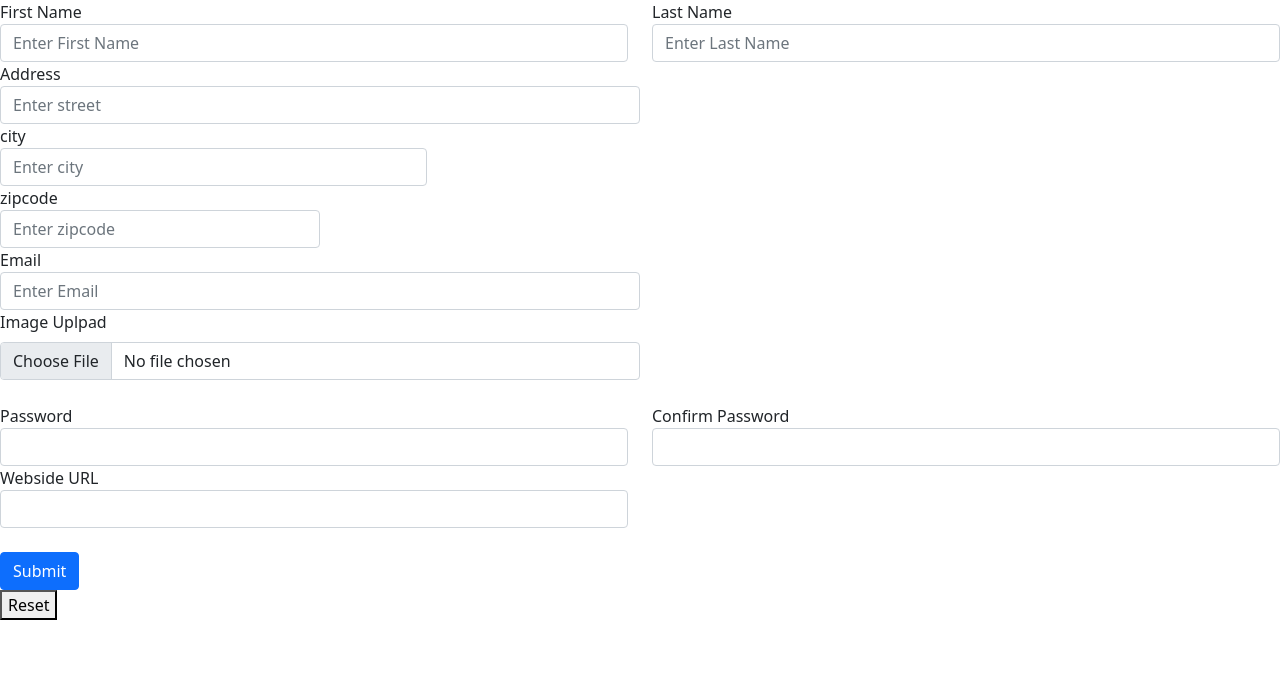
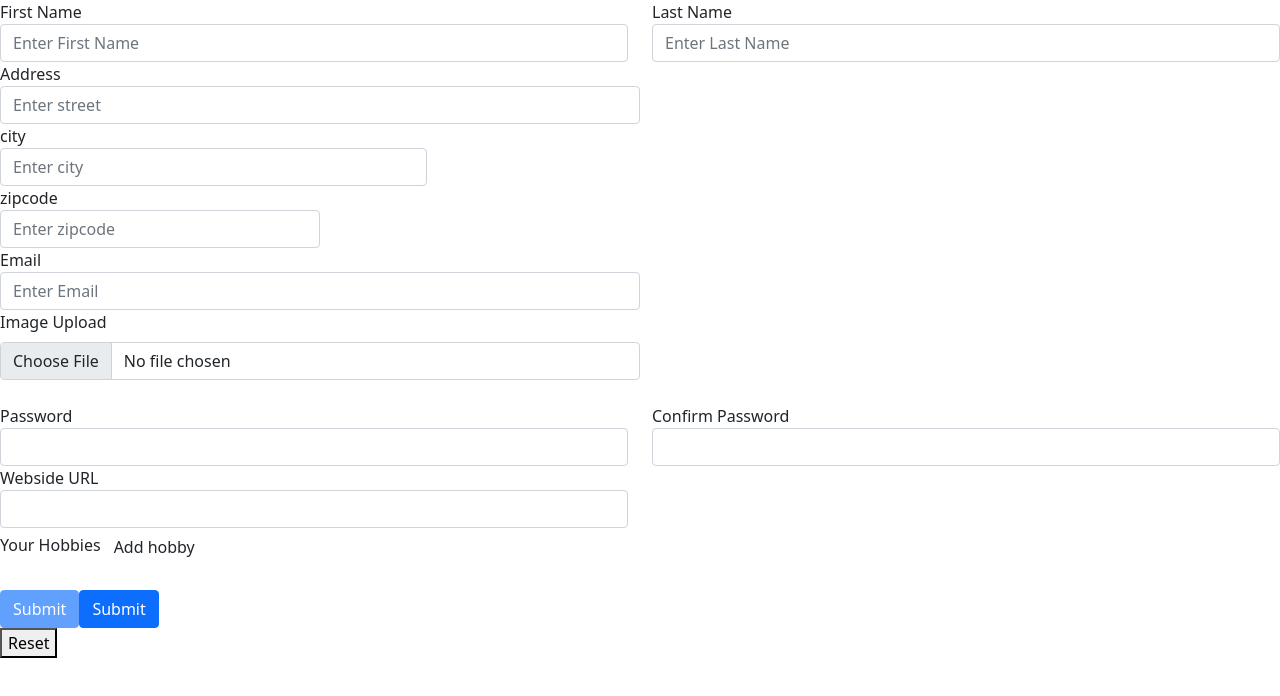
Before and after one commit to MukundDholariya2706/Angular-ReactiveForm, an Angular app: page / in a window 1280 px wide. Shown: the top 696 px of the page. Built offline with nearby package versions, Linux system fonts and the light colour scheme.

Commit message:
formarray validation

```diff
--- a/src/app/app.component.html
+++ b/src/app/app.component.html
@@ -1,5 +1,6 @@
 <div class="register-form">
   <form [formGroup]="registerform" (ngSubmit)="onSubmit()">
+    <!-- Name with simple validation -->
     <div class="row">
       <div class="col-md-6">
         <label>First Name</label>
@@ -26,6 +27,7 @@
           class="form-control"
           formControlName="lastname"
           placeholder="Enter Last Name"
+          [ngClass]="{ 'is-invalid': submitted && f['lastname'].errors }"
         />
         <div
           *ngIf="f['lastname'].touched && !f['lastname'].valid"
@@ -37,6 +39,8 @@
         </div>
       </div>
     </div>
+
+    <!-- address with nested formgroup with validation -->
     <div class="row">
       <div formGroupName="address">
         <div class="col-sm-6">
@@ -46,6 +50,7 @@
             class="form-control"
             formControlName="street"
             placeholder="Enter street"
+            [ngClass]="{ 'is-invalid': submitted && g['street'].errors }"
           />
           <div
             *ngIf="g['street'].touched && !g['street'].valid"
@@ -73,6 +78,7 @@
           </div>
         </div>
 
+        <!-- validation with inbulid validator -->
         <div class="col-sm-3">
           <label>zipcode</label>
           <input
@@ -106,14 +112,16 @@
       </div>
     </div>
 
+    <!-- file input validation -->
     <div class="col-md-6">
-      <label class="form-label">Image Uplpad</label>
+      <label class="form-label">Image Upload</label>
       <input
         (change)="onImagChangeFromFile($event)"
         type="file"
         accept="image/png"
         class="form-control"
         formControlName="imageInput"
+        [ngClass]="{ 'is-invalid': submitted && f['imageInput'].errors }"
       />
       <div *ngIf="submitted && f['imageInput'].errors">
         <div *ngIf="f['imageInput'].errors['required']">
@@ -123,6 +131,8 @@
     </div>
 
     <br />
+
+    <!-- Password and confirm password with match validator -->
     <div class="row">
       <div class="col-sm-6 form-group">
         <label>Password</label>
@@ -131,10 +141,11 @@
           formControlName="password"
           class="form-control"
         />
-        <div *ngIf="f['password'].touched && f['password'].invalid ">
-          <div *ngIf="f['password'].errors?.['required']">Password is required</div>
+        <div *ngIf="f['password'].touched && f['password'].invalid">
+          <div *ngIf="f['password'].errors?.['required']">
+            Password is required
+          </div>
         </div>
-
       </div>
       <div class="col-sm-6 form-group">
         <label>Confirm Password</label>
@@ -143,17 +154,24 @@
           formControlName="confirm_password"
           class="form-control"
         />
-        <div *ngIf="f['confirm_password'].touched && f['confirm_password'].invalid">
-          <div *ngIf="f['confirm_password'].errors?.['required']">Password is required</div>
-          <div *ngIf="f['confirm_password'].errors?.['confirmedValidator']">Password and confirm password must be match</div>
+        <div
+          *ngIf="f['confirm_password'].touched && f['confirm_password'].invalid"
+        >
+          <div *ngIf="f['confirm_password'].errors?.['required']">
+            Password is required
+          </div>
+          <div *ngIf="f['confirm_password'].errors?.['confirmedValidator']">
+            Password and confirm password must be match
+          </div>
         </div>
       </div>
     </div>
 
+    <!-- Webside URL validation -->
     <div class="row">
       <div class="col-sm-6">
         <label>Webside URL</label>
-        <input type="text"  formControlName="url" class="form-control">
+        <input type="text" formControlName="url" class="form-control" />
         <div *ngIf="f['url'].touched && !f['url'].valid" class="text-danger">
           <div *ngIf="f['url'].errors?.['required']">URL is required</div>
           <div *ngIf="f['url'].errors?.['pattern']">Please enter valid url</div>
@@ -161,10 +179,23 @@
       </div>
     </div>
 
-    <br>
+
+    <!-- Formarray validation -->
+    <div formArrayName="hobbies">
+      <label>Your Hobbies</label>
+      <button class="btn btn-default" type="button" (click)="onAddHobby()" >Add hobby</button>
+      <div class="form-group" *ngFor="let hobbyControl of controls; let i = index">
+        <input type="text" class="form-control" [formControlName]="i">
+        <div *ngIf="controls[i].touched && !controls[i].valid">
+          <div *ngIf="controls[i].errors?.['required']">required</div>
+        </div>
+      </div>
+    </div>
+
+    <br />
     <div>
-      <!-- <button class="btn btn-primary" [disabled]="registerform.invalid"> Submit </button> -->
-      <button class="btn btn-primary">Submit</button>
+      <button class="btn btn-primary" [disabled]="registerform.invalid"> Submit </button>
+      <button class="btn btn-primary" type="submit" >Submit</button>
     </div>
     <div>
       <button>Reset</button>
--- a/src/app/app.component.ts
+++ b/src/app/app.component.ts
@@ -1,5 +1,5 @@
 import { Component, OnInit } from '@angular/core';
-import { FormBuilder, FormControl, FormGroup, Validators } from '@angular/forms';
+import { FormArray, FormBuilder, FormControl, FormGroup, Validators } from '@angular/forms';
 import { ConfirmedValidator } from './confirmed.validator';
 
 @Component({
@@ -21,6 +21,10 @@ export class AppComponent implements OnInit {
     return (this.registerform.controls['address'] as FormGroup).controls;
   }
 
+  get controls() {
+    return (this.registerform.get('hobbies') as FormArray).controls;
+  }
+
   constructor(private fb: FormBuilder) {}
 
   ngOnInit() {
@@ -37,7 +41,8 @@ export class AppComponent implements OnInit {
         imageInput: ['', [Validators.required]],
         password: ['', [Validators.required]],
         confirm_password: ['', [Validators.required]],
-        url: ['', [Validators.required, Validators.pattern(this.reg)]]
+        url: ['', [Validators.required, Validators.pattern(this.reg)]],
+        hobbies: this.fb.array([]),
       },
       { validator: ConfirmedValidator('password', 'confirm_password')}
     );
@@ -51,7 +56,8 @@ export class AppComponent implements OnInit {
 
     if (this.submitted) {
       console.log(this.registerform.value);
-      alert('Form Submitted Successfully');
+      console.log(this.registerform);
+      // alert('Form Submitted Successfully');
     }
   }
 
@@ -60,7 +66,7 @@ export class AppComponent implements OnInit {
   onImagChangeFromFile($event: any) {
     if ($event.target.files && $event.target.files[0]) {
       let file = $event.target.files[0];
-      console.log(file);
+      // console.log(file);
       if (file.type == 'image/png') {
         console.log('correct');
       } else {
@@ -73,4 +79,9 @@ export class AppComponent implements OnInit {
       }
     }
   }
+
+  onAddHobby(){
+    const control = new FormControl(null, Validators.required);
+    (<FormArray>this.registerform.get('hobbies')).push(control)
+  }
 }
```
